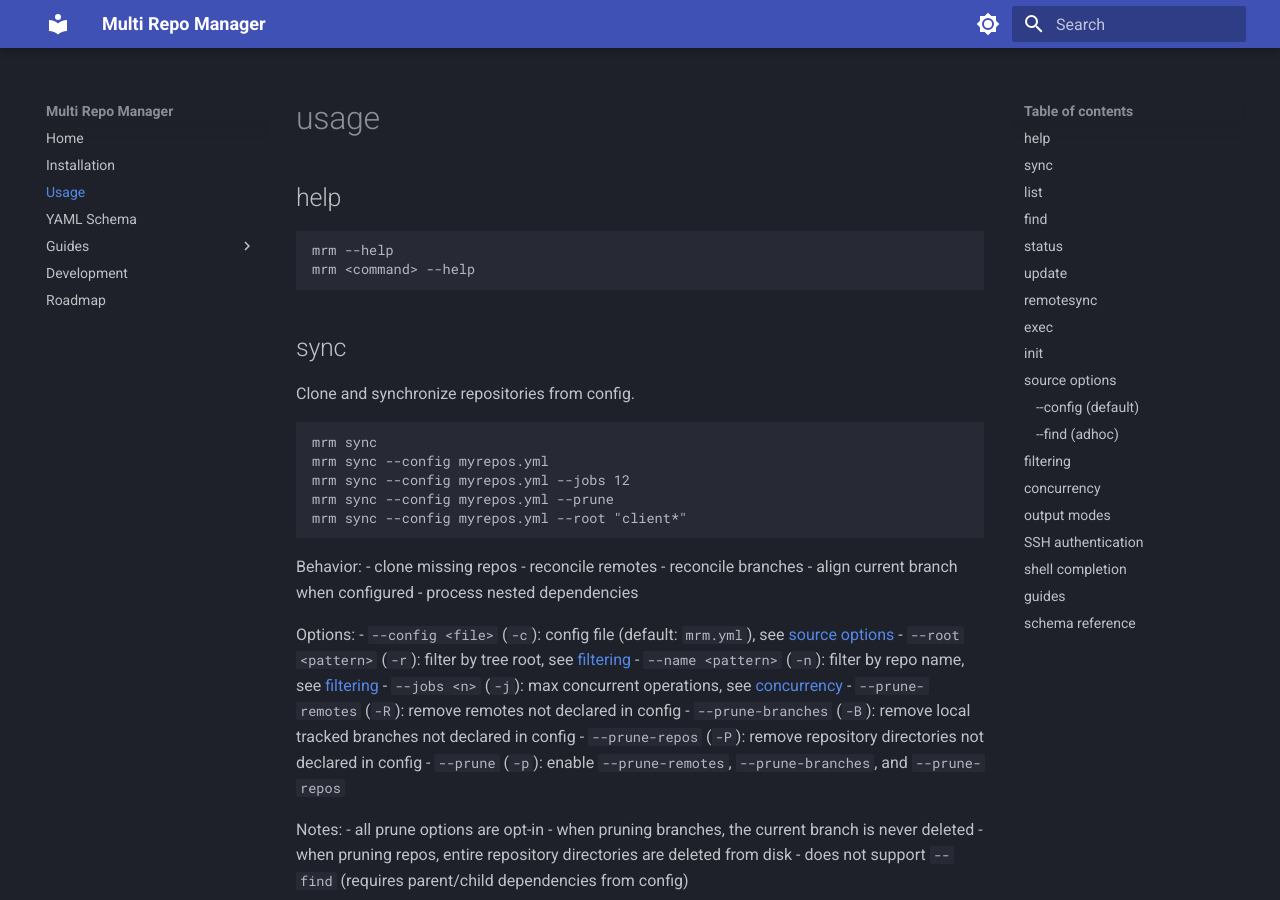
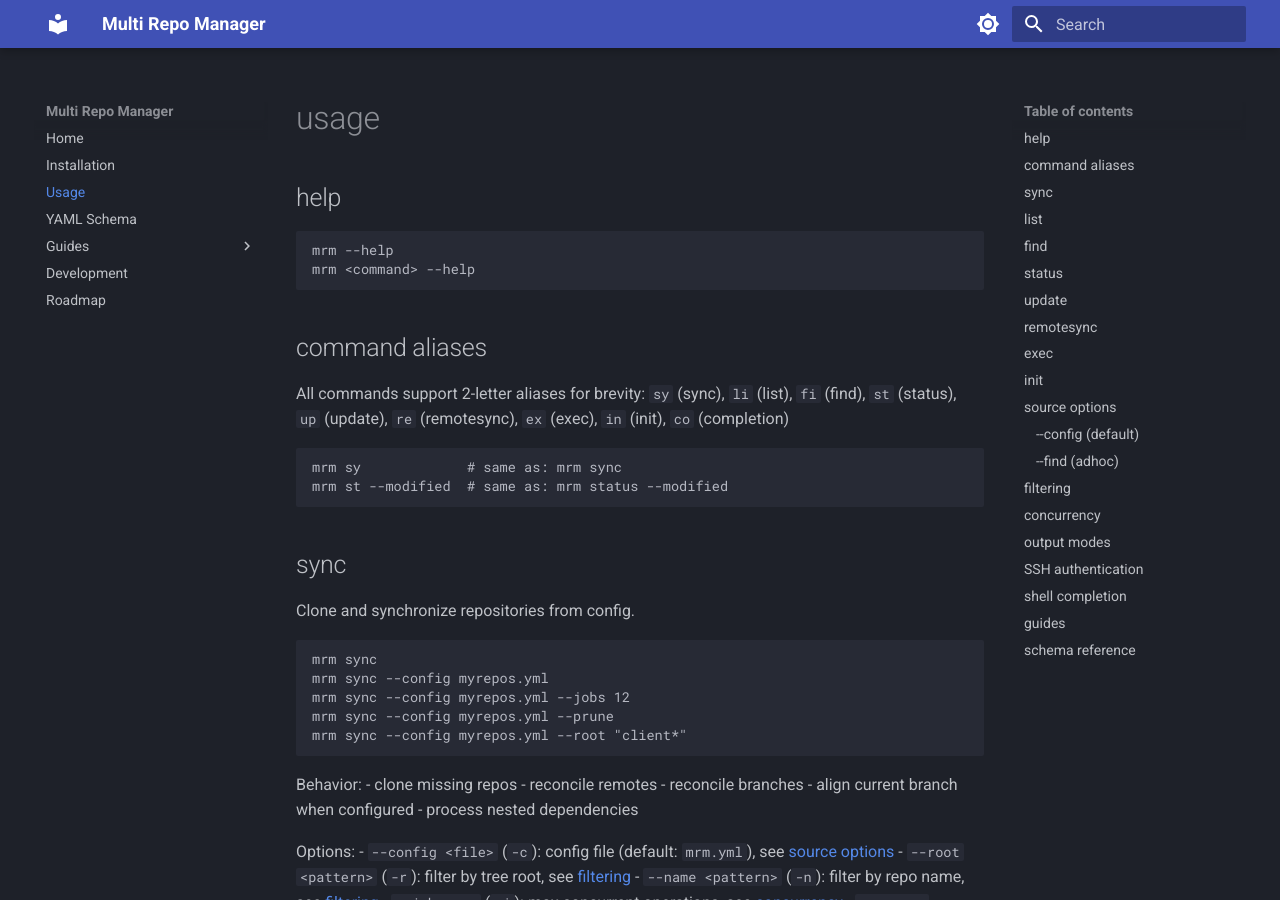
Before and after one commit to pythys/multi-repo-manager, an MkDocs documentation site: the page built from docs/usage.md, in a window 1280 px wide and 900 px high. Built offline with MkDocs 1.6.1 and Material for MkDocs 9.7.7, drawn with Linux system fonts in a browser that asks for light colours.

Commit message:
add short aliases for commands

````diff
--- a/docs/usage.md
+++ b/docs/usage.md
@@ -5,6 +5,17 @@
 ```sh
 mrm --help
 mrm <command> --help
+```
+
+## command aliases
+
+All commands support 2-letter aliases for brevity: `sy` (sync), `li` (list),
+`fi` (find), `st` (status), `up` (update), `re` (remotesync), `ex` (exec),
+`in` (init), `co` (completion)
+
+```sh
+mrm sy             # same as: mrm sync
+mrm st --modified  # same as: mrm status --modified
 ```
 
 ## sync
````
Also changed, not shown: 1 other file.
